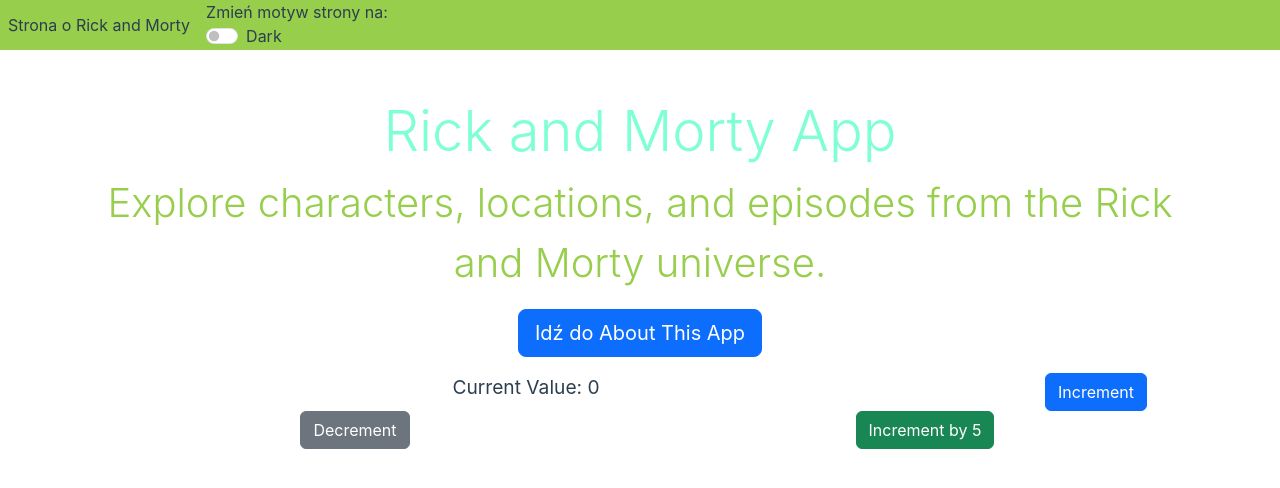
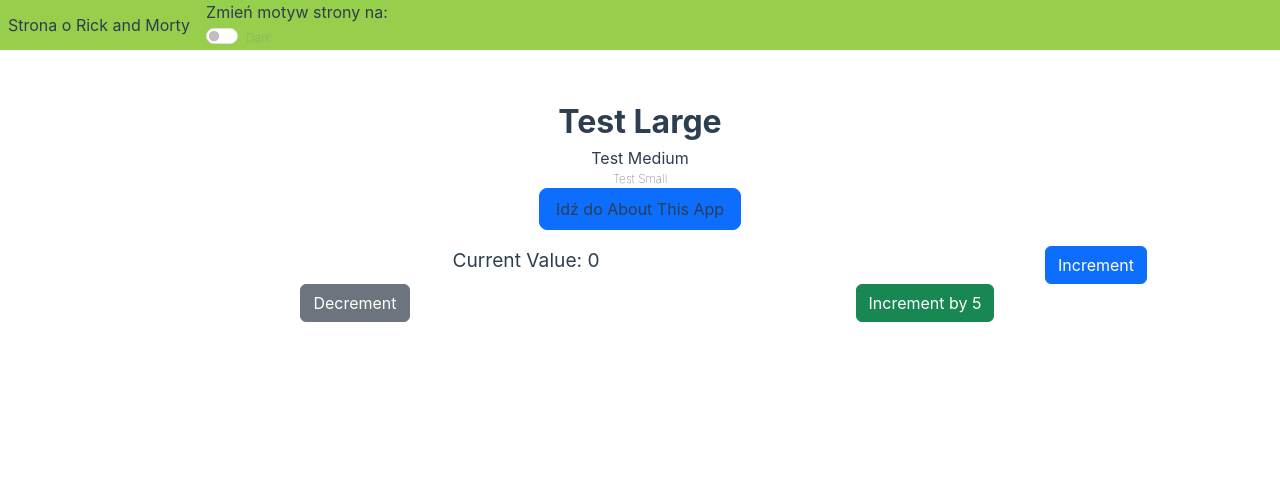
Before and after one commit to Pablo2904/rick-morty-app, a React app in the folder rick-morty-app-client/: page / in a window 1280 px wide. Shown: the top 488 px of the page. Built offline with nearby package versions, Linux system fonts and the light colour scheme.

Commit message:
themeTupography

```diff
--- /dev/null
+++ b/rick-morty-app-client/src/components/atoms/ThemedTypography/ThemedTypography.module.scss
@@ -0,0 +1,31 @@
+@use "styles/variables" as *;
+@use "styles/mixins" as *;
+
+.typography {
+  margin: 0;
+  padding: 0;
+  line-height: 1.5;
+}
+
+.typographySmall {
+  font-size: var(--fontSizeSmall);
+  font-weight: lighter;
+}
+
+.typographyMedium {
+  font-size: var(--fontSizeMedium);
+  font-weight: normal;
+}
+
+.typographyLarge {
+  font-size: var(--fontSizeLarge);
+  font-weight: bold;
+}
+
+.typographyPrimary {
+  color: var(--text-primary);
+}
+
+.typographySecondary {
+  color: var(--text-secondary);
+}
--- /dev/null
+++ b/rick-morty-app-client/src/components/atoms/ThemedTypography/ThemedTypography.tsx
@@ -0,0 +1,32 @@
+import React, { useContext } from "react";
+import styles from "./ThemedTypography.module.scss";
+
+interface ThemedTypographyProps {
+  variant?: "h1" | "h2" | "h3" | "h4" | "p" | "span";
+  size?: "Small" | "Medium" | "Large";
+  color?: "Primary" | "Secondary";
+  children: React.ReactNode;
+  className?: string;
+}
+
+const ThemedTypography: React.FC<ThemedTypographyProps> = ({
+  variant = "p",
+  size = "Medium",
+  color = "Primary",
+  children,
+  className,
+}) => {
+  const Tag = variant as keyof JSX.IntrinsicElements;
+
+  return (
+    <Tag
+      className={`${styles.typography} ${styles[`typography${size}`]} ${
+        styles[`typography${color}`]
+      } ${className || ""}`}
+    >
+      {children}
+    </Tag>
+  );
+};
+
+export default ThemedTypography;
--- a/rick-morty-app-client/src/components/molecules/Header/Header.tsx
+++ b/rick-morty-app-client/src/components/molecules/Header/Header.tsx
@@ -2,6 +2,7 @@
 import ThemeToggle from "../ThemeToggle/ThemeToggle";
 import { Stack } from "react-bootstrap";
 import style from "./Header.module.scss";
+import ThemedTypography from "components/atoms/ThemedTypography/ThemedTypography";
 
 export default function Header() {
   return (
@@ -11,7 +12,7 @@
         gap={3}
         className={`px-2 ${style.headerContainer}`}
       >
-        Strona o Rick and Morty
+        <ThemedTypography>Strona o Rick and Morty</ThemedTypography>
         <ThemeToggle />
       </Stack>
     </header>
--- a/rick-morty-app-client/src/components/molecules/ThemeToggle/ThemeToggle.tsx
+++ b/rick-morty-app-client/src/components/molecules/ThemeToggle/ThemeToggle.tsx
@@ -1,17 +1,22 @@
 import React from "react";
 import { useTheme } from "context/ThemeContext/ThemeContext";
 import Form from "react-bootstrap/Form";
+import ThemedTypography from "components/atoms/ThemedTypography/ThemedTypography";
 
 const ThemeToggle = () => {
   const { theme, toggleTheme } = useTheme();
 
   return (
     <div>
-      Zmień motyw strony na:
+      <ThemedTypography variant="span">Zmień motyw strony na:</ThemedTypography>
       <Form.Switch
         onClick={toggleTheme}
         type="switch"
-        label={theme === "light" ? "Dark" : "Light"}
+        label={
+          <ThemedTypography variant="span" size="Small" color="Secondary">
+            {theme === "light" ? "Dark" : "Light"}
+          </ThemedTypography>
+        }
         onChange={() => {}}
         checked={Boolean(theme === "dark")}
       />
--- a/rick-morty-app-client/src/pages/404/NotFoundPage.tsx
+++ b/rick-morty-app-client/src/pages/404/NotFoundPage.tsx
@@ -1,3 +1,4 @@
+import ThemedTypography from "components/atoms/ThemedTypography/ThemedTypography";
 import React, { useEffect } from "react";
 import { Container, Button } from "react-bootstrap";
 import { useNavigate } from "react-router-dom";
@@ -14,10 +15,14 @@
 
   return (
     <Container className="text-center mt-5">
-      <h1 className="display-3 text-danger">404</h1>
-      <p className="lead">Oops! The page you're looking for doesn't exist.</p>
+      <ThemedTypography variant="h1" size="Large" className="text-danger">
+        404
+      </ThemedTypography>
+      <ThemedTypography>
+        Oops! The page you're looking for doesn't exist.
+      </ThemedTypography>
       <Button variant="primary" onClick={() => navigate("/")}>
-        Go Back Home
+        <ThemedTypography>Go Back Home</ThemedTypography>
       </Button>
     </Container>
   );
--- a/rick-morty-app-client/src/pages/About/AboutPage.tsx
+++ b/rick-morty-app-client/src/pages/About/AboutPage.tsx
@@ -1,3 +1,4 @@
+import ThemedTypography from "components/atoms/ThemedTypography/ThemedTypography";
 import React from "react";
 import { Container, Card, ListGroup } from "react-bootstrap";
 
@@ -5,15 +6,27 @@
   return (
     <Container className="mt-5">
       <Card>
-        <Card.Header as="h2">About This App</Card.Header>
+        <Card.Header>
+          <ThemedTypography variant="h1" size="Large">
+            About This App
+          </ThemedTypography>
+        </Card.Header>
         <Card.Body>
           <Card.Text>
-            This app leverages the Rick and Morty API to provide:
+            <ThemedTypography>
+              This app leverages the Rick and Morty API to provide:
+            </ThemedTypography>
           </Card.Text>
           <ListGroup variant="flush">
-            <ListGroup.Item>Character information</ListGroup.Item>
-            <ListGroup.Item>Episode details</ListGroup.Item>
-            <ListGroup.Item>Locations across the universe</ListGroup.Item>
+            <ListGroup.Item>
+              <ThemedTypography>Character information</ThemedTypography>
+            </ListGroup.Item>
+            <ListGroup.Item>
+              <ThemedTypography>Episode details</ThemedTypography>
+            </ListGroup.Item>
+            <ListGroup.Item>
+              <ThemedTypography>Locations across the universe</ThemedTypography>
+            </ListGroup.Item>
           </ListGroup>
         </Card.Body>
       </Card>
--- a/rick-morty-app-client/src/pages/Home/HomePage.tsx
+++ b/rick-morty-app-client/src/pages/Home/HomePage.tsx
@@ -11,6 +11,7 @@
 import styles from "./HomePage.module.scss";
 import { useNavigate } from "react-router-dom";
 import Header from "components/molecules/Header/Header";
+import ThemedTypography from "components/atoms/ThemedTypography/ThemedTypography";
 
 const HomePage: React.FC = () => {
   const dispatch = useDispatch<AppDispatch>(); // Typed dispatch
@@ -23,18 +24,21 @@
       <Container className={`mt-5 ${styles.container}`}>
         <Row className="text-center">
           <Col>
-            <h1 className="display-4">Rick and Morty App</h1>
-            <p className={`lead ${styles.title}`}>
-              Explore characters, locations, and episodes from the Rick and
-              Morty universe.
-            </p>
-
+            <ThemedTypography variant="h1" size="Large">
+              Test Large
+            </ThemedTypography>
+            <ThemedTypography variant="h2" size="Medium">
+              Test Medium
+            </ThemedTypography>
+            <ThemedTypography variant="h3" size="Small">
+              Test Small
+            </ThemedTypography>
             <Button
               onClick={() => navigate("/about")}
               variant="primary"
               size="lg"
             >
-              Idź do About This App
+              <ThemedTypography>Idź do About This App</ThemedTypography>
             </Button>
           </Col>
         </Row>
--- a/rick-morty-app-client/src/styles/_themes.scss
+++ b/rick-morty-app-client/src/styles/_themes.scss
@@ -20,6 +20,9 @@
 
 // Shared styles for both themes
 body {
+  --fontSizeSmall: #{$fontSizeSmall};
+  --fontSizeMedium: #{$fontSizeMedium};
+  --fontSizeLarge: #{$fontSizeLarge};
   font-family: $text-font-family;
   margin: 0;
   padding: 0;
--- a/rick-morty-app-client/src/styles/_variables.scss
+++ b/rick-morty-app-client/src/styles/_variables.scss
@@ -28,3 +28,7 @@
 
 //Animations for avatar transitions
 $transitionForAnimation: all 0.3s ease;
+
+$fontSizeSmall: 0.75rem;
+$fontSizeMedium: 1rem;
+$fontSizeLarge: 2rem;
```
